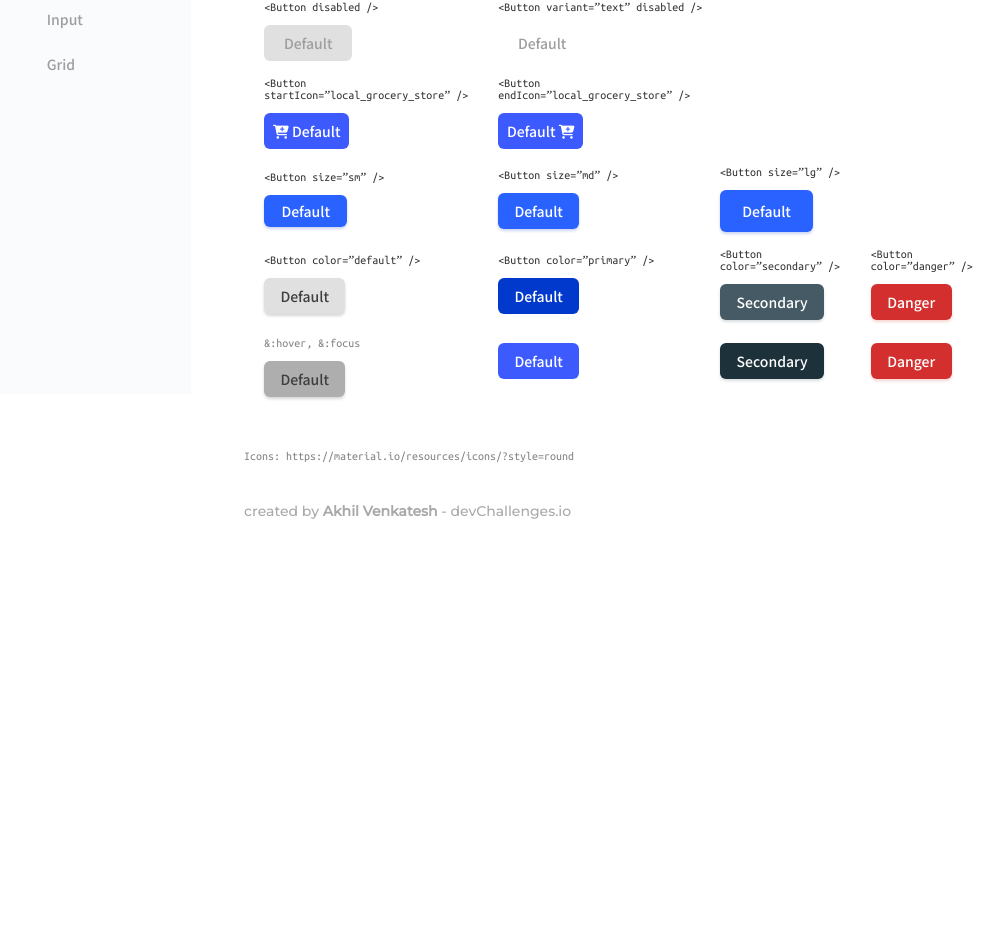
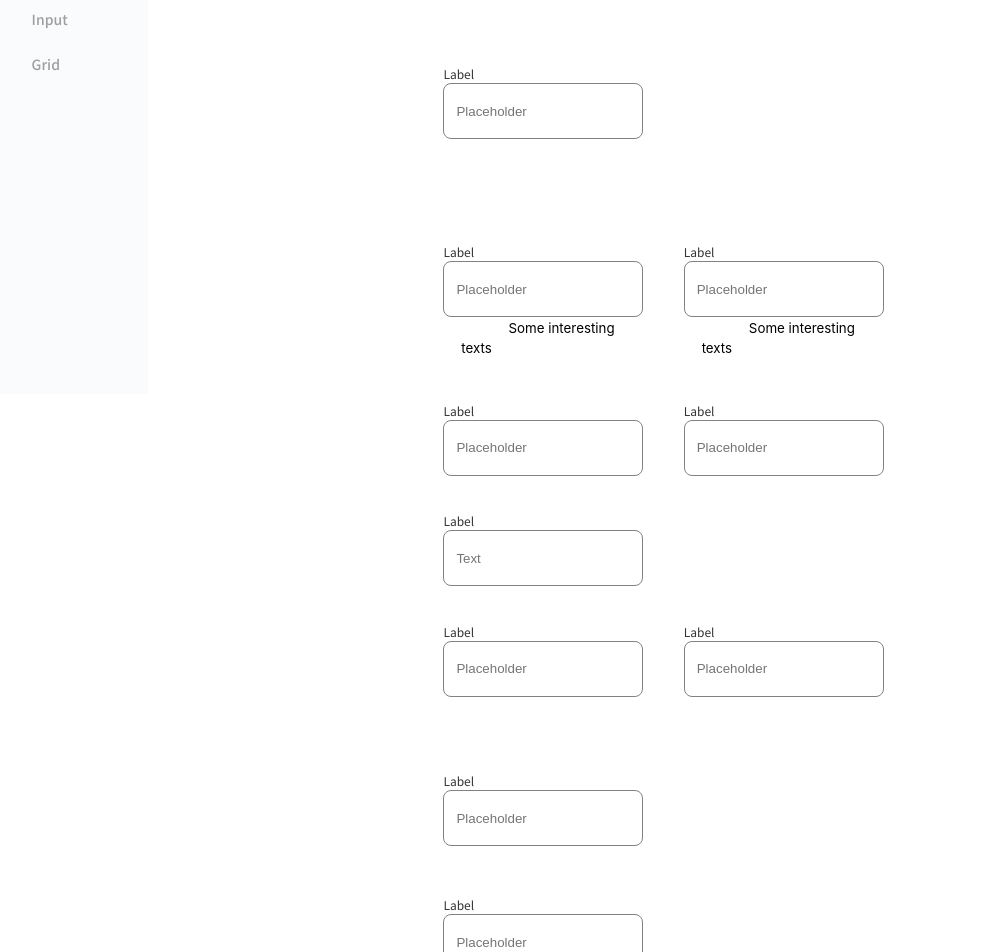
Before and after one commit to shinra613/devchallenges-button-component, a React (Create React App) app in the folder my-app/: page / in a window 1280 px wide. Shown: the part 406-1358 px from the top of the page, without its empty margins (31-1035 px from the left). Before the commit the page ends 936 px from the top, so only its background shows below. Built offline with nearby package versions, Linux system fonts and the light colour scheme.

Commit message:
refactor
style update

```diff
--- a/my-app/src/App.css
+++ b/my-app/src/App.css
@@ -60,6 +60,9 @@
 
 .modulePage{
   width:1190px;
+  height: 100%;
+  overflow-y: scroll;
+  margin-left: 250px;
 
 }
 .logoname{
--- a/my-app/src/App.js
+++ b/my-app/src/App.js
@@ -5,7 +5,7 @@ import Input from './components/input/input'
 
 function App() {
 
-  const [module, setModule] = useState('Button');
+  const [module, setModule] = useState('Input');
 
   const moduleComponent = {
     'Button': <Button />,
--- a/my-app/src/components/input/input.css
+++ b/my-app/src/components/input/input.css
@@ -1,6 +1,55 @@
-
+@import url('https://fonts.googleapis.com/css2?family=Noto+Sans+JP&display=swap');
 
 .inpcon{
     width: 20%;
     text-align: left;
 }
+
+label{
+    font-family: Noto Sans JP;
+    font-style: normal;
+    font-weight: normal;
+    font-size: 12px;
+    line-height: 17px;
+    color: #333333;
+}
+input {
+    width: 200px;
+    height: 56px;
+    border: 1px solid #828282;
+    box-sizing: border-box;
+    border-radius: 8px;
+    padding-left: 12px;
+}
+
+
+.tabletwo{
+    width: 60%;
+   height: 500px;
+   margin: 30px 0;
+}
+
+.tablethree{
+    width: 60%;
+   height: 250px;
+   margin: 30px 0;
+}
+
+.tableone{
+   width: 90%;
+   height: 500px;
+   margin: 30px 0;
+}
+
+.container{
+    width: 90%;
+    margin: auto;
+}
+
+tr{
+    margin: 300px 0;
+}
+
+small{
+    margin-right: 170px;
+}
--- a/my-app/src/components/input/input.js
+++ b/my-app/src/components/input/input.js
@@ -3,13 +3,18 @@ import './input.css';
 
 
 const InputComp = (props) => {
-    return (<div className="inpcon"><label>Label</label><input type="text" placeholder='placeholder'></input></div>)
+    return (<div className="inpcon"><label>{props.label}</label><input type="text" placeholder={props.placeholder} ></input></div>)
 }
+
+InputComp.defaultProps = {
+    placeholder: 'Placeholder',
+    label:'Label'
+  };
 
 const  Input=() => {
 
-    return (<div>
-        <table>
+    return (<div className="container">
+        <table className="tableone">
             <tr>
                 <td><InputComp /></td>
                 <td><InputComp /></td>
@@ -29,10 +34,14 @@ const  Input=() => {
 
             </tr>
         </table>
-        <table>
+        <table className="tabletwo">
             <tr>
-                <td><InputComp /></td>
-                <td><InputComp /></td>
+                <td><InputComp />
+                    <small>Some interesting texts</small>
+                </td>
+                <td><InputComp />
+                <small>Some interesting texts</small>
+                </td>
 
 
             </tr>
@@ -44,7 +53,7 @@ const  Input=() => {
             </tr>
 
             <tr>
-            <td><InputComp /></td>
+            <td><InputComp placeholder="Text" /></td>
 
             </tr>
             <tr>
@@ -52,6 +61,19 @@ const  Input=() => {
             <td><InputComp /></td>
 
             </tr>
+        </table>
+        <table className="tablethree">
+            <tr>
+                <td><InputComp /></td>
+
+            </tr>
+
+            <tr>
+            <td><InputComp /></td>
+
+            </tr>
+
+
         </table>
     </div>)
 
```
